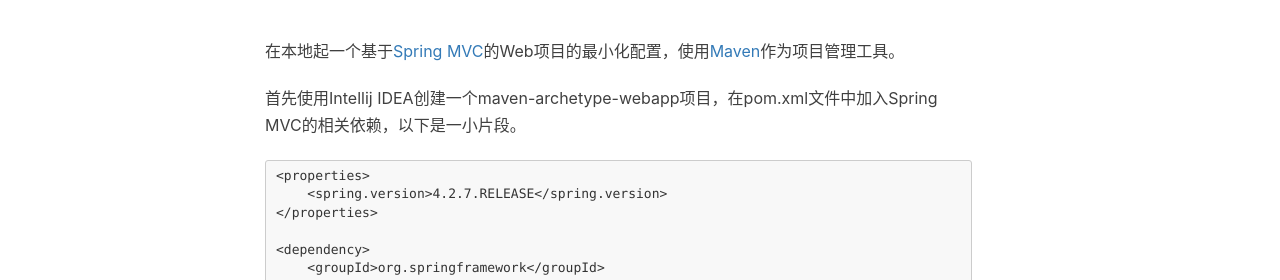
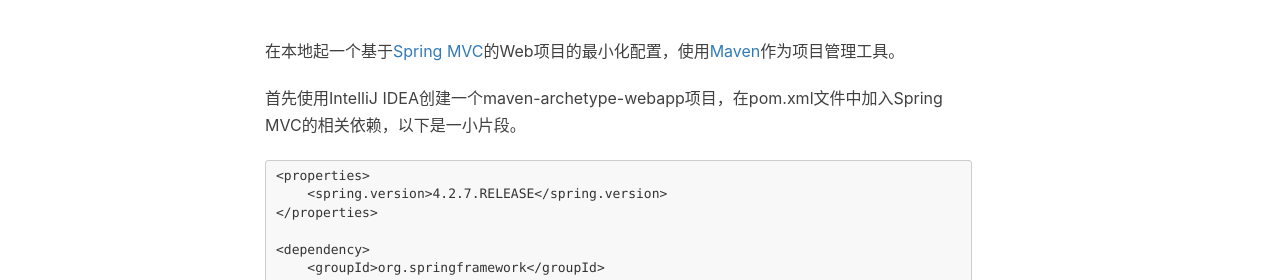
Before and after one commit to yuandghn/yuandghn.github.io, a Jekyll site: the page built from _posts/2017-06-22-a-minimum-spring-mvc-configuration.markdown, in a window 1280 px wide and 900 px high, scrolled down 347 px. Shown: the part 172-452 px from the top of the window. Built offline with Jekyll 4.4.1, drawn with Linux system fonts in a browser that asks for light colours; nearby versions of some CDN libraries; comment, search, counter and statistics services are not loaded.

````diff
--- a/_posts/2017-06-22-a-minimum-spring-mvc-configuration.markdown
+++ b/_posts/2017-06-22-a-minimum-spring-mvc-configuration.markdown
@@ -11,7 +11,7 @@ tags:
 ---
 在本地起一个基于[Spring MVC](http://docs.spring.io/spring/docs/current/spring-framework-reference/htmlsingle/#spring-web)的Web项目的最小化配置，使用[Maven](http://maven.apache.org/)作为项目管理工具。
 
-首先使用Intellij IDEA创建一个maven-archetype-webapp项目，在pom.xml文件中加入Spring MVC的相关依赖，以下是一小片段。
+首先使用IntelliJ IDEA创建一个maven-archetype-webapp项目，在pom.xml文件中加入Spring MVC的相关依赖，以下是一小片段。
 ```
 <properties>
     <spring.version>4.2.7.RELEASE</spring.version>
````
